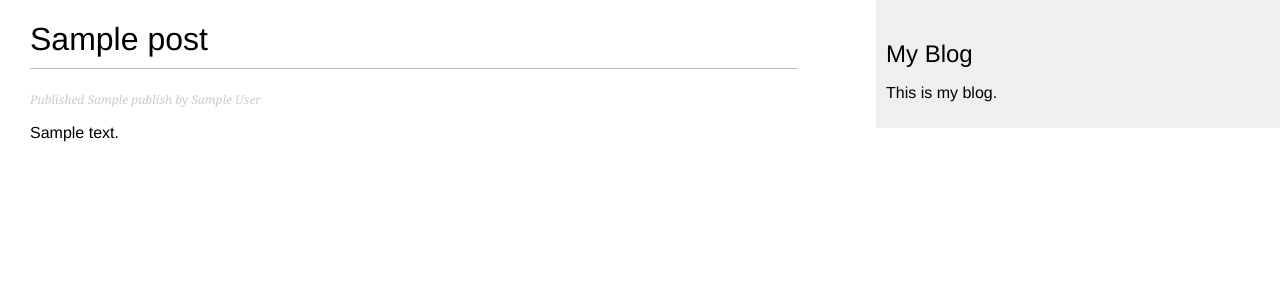
After one commit to Animezjy/django_project, a Django app: template mysite/templates/blog/post/post_detail.html in a window 1280 px wide. The commit adds this page. Shown: the top 300 px of the page. Run offline with Django 3.2, Linux system fonts and the light colour scheme; the template is opened without the code that fills it: most values are stand-ins (such as "Sample title", 1, 10 or a date in 2020).

Commit message:
初步完成文章页面和详情页

```diff
--- a/mysite/blog/urls.py
+++ b/mysite/blog/urls.py
@@ -4,4 +4,5 @@ from blog import views
 app_name = 'blog'
 urlpatterns = [
     path('',views.post_list, name='post_list'),
+    path('<int:year>/<int:month>/<int:day>/<slug:post>/', views.post_detail, name='post_detail'),
 ]
--- a/mysite/mysite/settings.py
+++ b/mysite/mysite/settings.py
@@ -11,6 +11,7 @@ https://docs.djangoproject.com/en/3.2/ref/settings/
 """
 
 from pathlib import Path
+import os
 
 # Build paths inside the project like this: BASE_DIR / 'subdir'.
 BASE_DIR = Path(__file__).resolve().parent.parent
@@ -125,3 +126,6 @@ STATIC_URL = '/static/'
 # https://docs.djangoproject.com/en/3.2/ref/settings/#default-auto-field
 
 DEFAULT_AUTO_FIELD = 'django.db.models.BigAutoField'
+STATICFILES_DIRS = [
+    os.path.join(BASE_DIR, 'static')
+]
--- /dev/null
+++ b/mysite/static/css/blog.css
@@ -0,0 +1,88 @@
+body{
+    margin: 0;
+    padding: 0;
+    font-family: helvetica,sans-serif;
+}
+a{
+    color: #00abff;
+    text-decoration: none;
+}
+h1{
+    font-weight: normal;
+    border-bottom: 1px solid #bbb;
+    padding: 0 0 10px 0;
+}
+
+h2{
+    font-weight:normal;
+    margin: 30px 0 0;
+}
+
+#content{
+    float:left;
+    width: 60%;
+    padding:0 0 0 30px ;
+}
+
+#sidebar{
+    float: right;
+    width: 30%;
+    padding: 10px;
+    background:#efefef;
+    height: 100%;
+}
+
+p.date{
+    color: #ccc;
+    font-family: georgia,serif;
+    font-size: 12px;
+    font-style: italic;
+}
+/*分页器中的CSS*/
+.paginator{
+    margin: 40px 0;
+    font-weight:bold ;
+}
+/*forms*/
+label{
+    float: left;
+    clear: both;
+    color:#333;
+    margin-bottom:4px ;
+}
+input,textarea{
+    clear:both;
+    float:left;
+    margin: 0 0 10px;
+    background: #ededed;
+    border: 0;
+    padding: 6px 10px;
+    font-size: 12px;
+}
+
+input[type=submit] {
+    font-weight:bold;
+    background: #00abff;
+    color: #fff;
+    padding:10px 20px;
+    font-size: 14px;
+    text-transform: uppercase;
+}
+.errorlist{
+    color:#cc0033;
+    float:left;
+    clear: both;
+    padding-left:10px;
+}
+
+.comment{
+    padding: 10px;
+}
+.comment:nth-child(even){
+    background: #efefef;
+}
+.comment.info{
+    font-weight: bold;
+    font-size: 12px;
+    color:#666;
+}
--- /dev/null
+++ b/mysite/templates/blog/base.html
@@ -0,0 +1,25 @@
+{% load static %}
+<!DOCTYPE html>
+<html lang="en">
+<head>
+    <meta charset="UTF-8">
+    <title>{% block title %}{% endblock %}</title>
+    <link rel="stylesheet" href="{% static 'css/blog.css' %}">
+    {% block css %}
+
+    {% endblock %}
+</head>
+<body>
+<div id="content">
+    {% block content %}
+    {% endblock %}
+</div>
+<div id="sidebar">
+   <h2>My Blog</h2>
+    <p>This is my blog.</p>
+</div>
+{% block js %}
+
+{% endblock %}
+</body>
+</html>
--- /dev/null
+++ b/mysite/templates/blog/post/post_detail.html
@@ -0,0 +1,12 @@
+{% extends 'blog/base.html' %}
+{% block title %}
+{{ post.title }}
+{% endblock %}
+
+{% block content %}
+    <h1>{{ post.title }}</h1>
+    <p class="date">
+    Published {{ post.publish }} by {{ post.author }}
+    </p>
+    {{ post.body|linebreaks }}
+{% endblock %}
```
Also changed, not shown: mysite/blog/models.py (+13 -2 lines), mysite/blog/tests.py (+11 -1 lines), mysite/blog/views.py (+9 -1 lines), mysite/templates/blog/post/list.html (+14 -9 lines).
